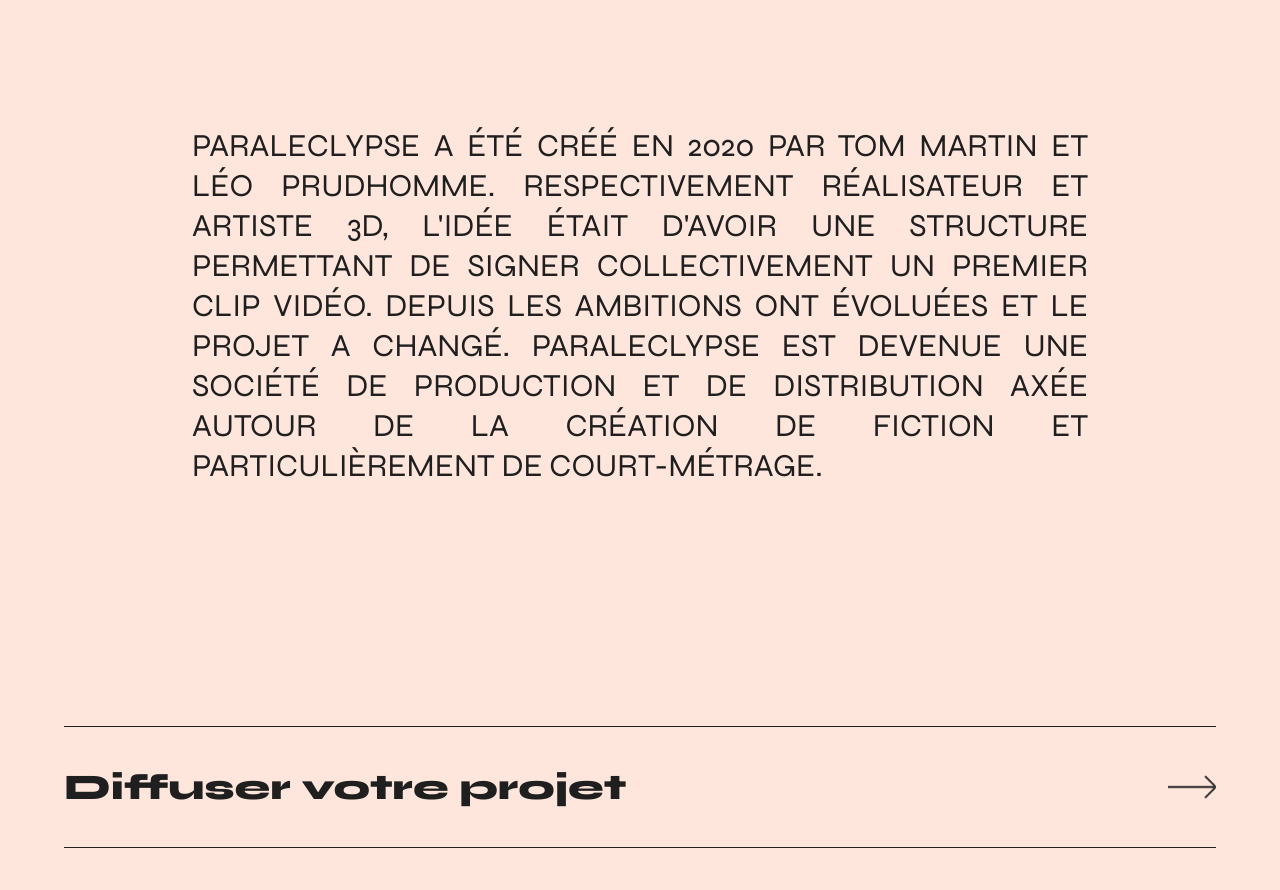
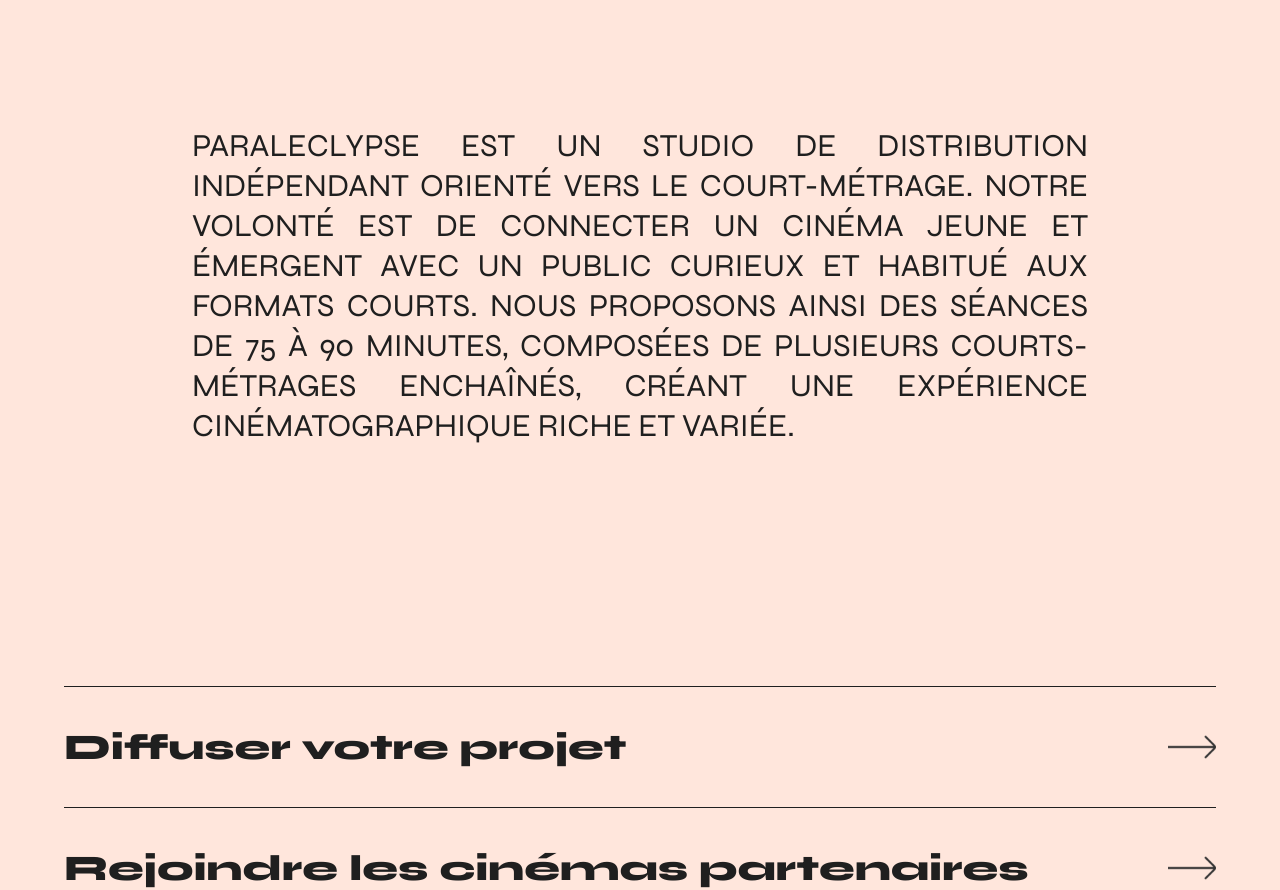
Before and after one commit to tom-mp4/paraleclypse, a Vue app: page / in a window 1280 px wide. Shown: the part 1680-2570 px from the top of the page. Built offline with nearby package versions, Linux system fonts and the light colour scheme.

Commit message:
Added modifications in Fractures.vue Replaced Fractures background Edited the first text of the Home page

```diff
--- a/public/index.html
+++ b/public/index.html
@@ -9,7 +9,7 @@
     <meta http-equiv="X-UA-Compatible" content="IE=edge">
     <meta name="viewport" content="width=device-width,initial-scale=1.0">
     <link rel="icon" href="favicon.png">
-    <title>Paraleclypse - Distribuer vos films au cinéma</title>
+    <title>Paraleclypse - Découvrez le court-métrage au cinéma</title>
   </head>
   <body>
     <noscript>
--- a/src/views/Fractures.vue
+++ b/src/views/Fractures.vue
@@ -16,7 +16,6 @@
     <Programming />
     <div class="greyLine"></div>
     <AboutFractures />
-    <div class="greLine"></div>
     <Footer />
   </div>
 
--- a/src/views/Home.vue
+++ b/src/views/Home.vue
@@ -49,10 +49,10 @@
   data: () => ({
     build: [
       {
-        content: 'Paraleclypse a été créé en 2020 par Tom Martin et Léo Prudhomme. Respectivement réalisateur et artiste 3D,\n'
-          + 'l\'idée était d\'avoir une structure permettant de signer collectivement un premier clip vidéo. Depuis les ambitions\n'
-          + 'ont évoluées et le projet a changé. Paraleclypse est devenue une société de production et de distribution axée\n'
-          + 'autour de la création de fiction et particulièrement de court-métrage.',
+        content: 'Paraleclypse est un studio de distribution indépendant orienté vers le court-métrage.'
+          + ' Notre volonté est de connecter un cinéma jeune et émergent avec un public curieux et habitué aux formats courts.'
+          + ' Nous proposons ainsi des séances de 75 à 90 minutes, composées de plusieurs courts-métrages enchaînés,'
+          + ' créant une expérience cinématographique riche et variée.',
       },
       {
         content: 'Notre objectif est d\'accompagner les artistes pour lesquels nous\n'
```
Also changed, not shown: src/assets/img/fractures-background.jpeg (deleted), 1 other file (tests, documents, lock files or other folders).
